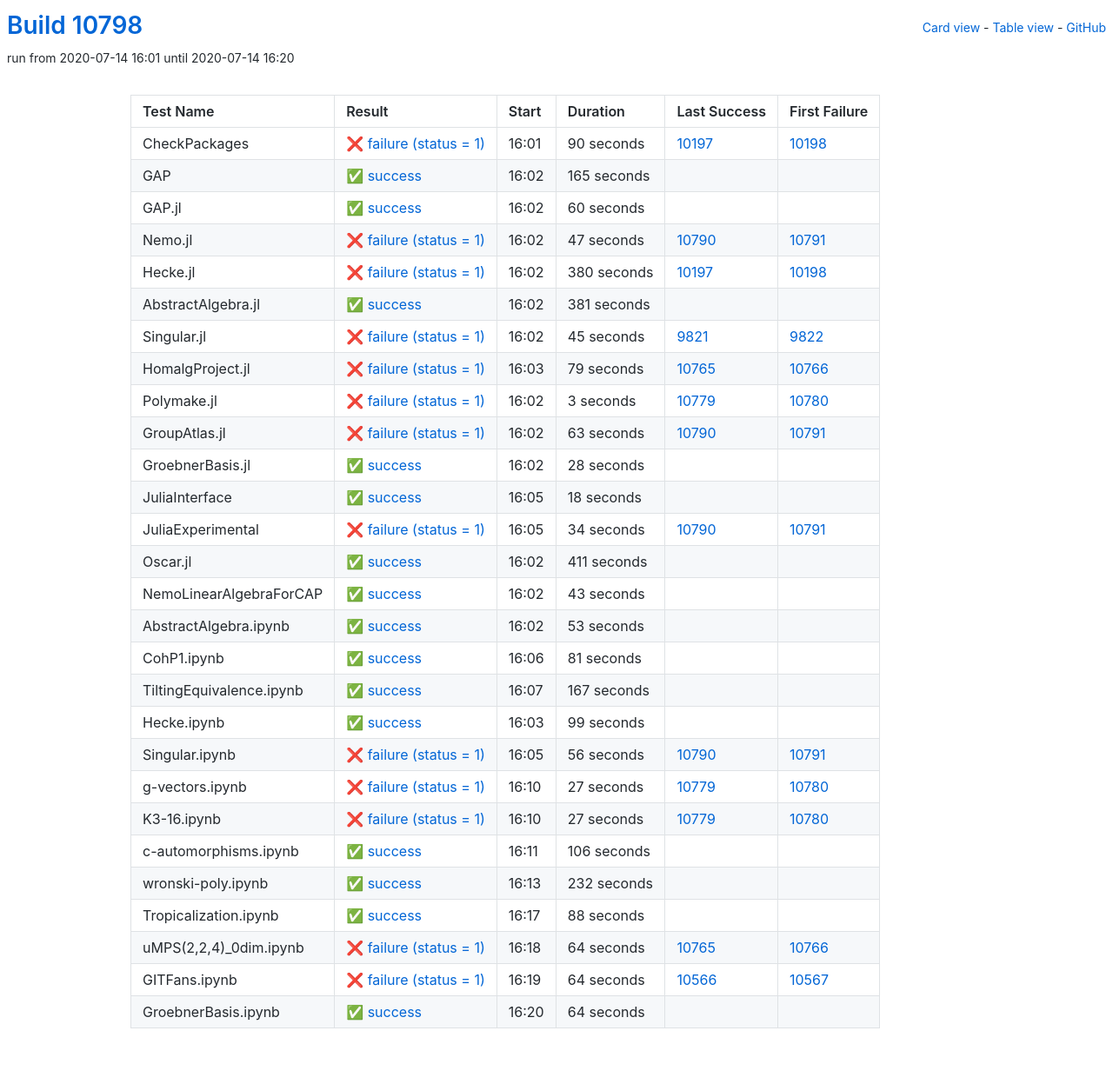
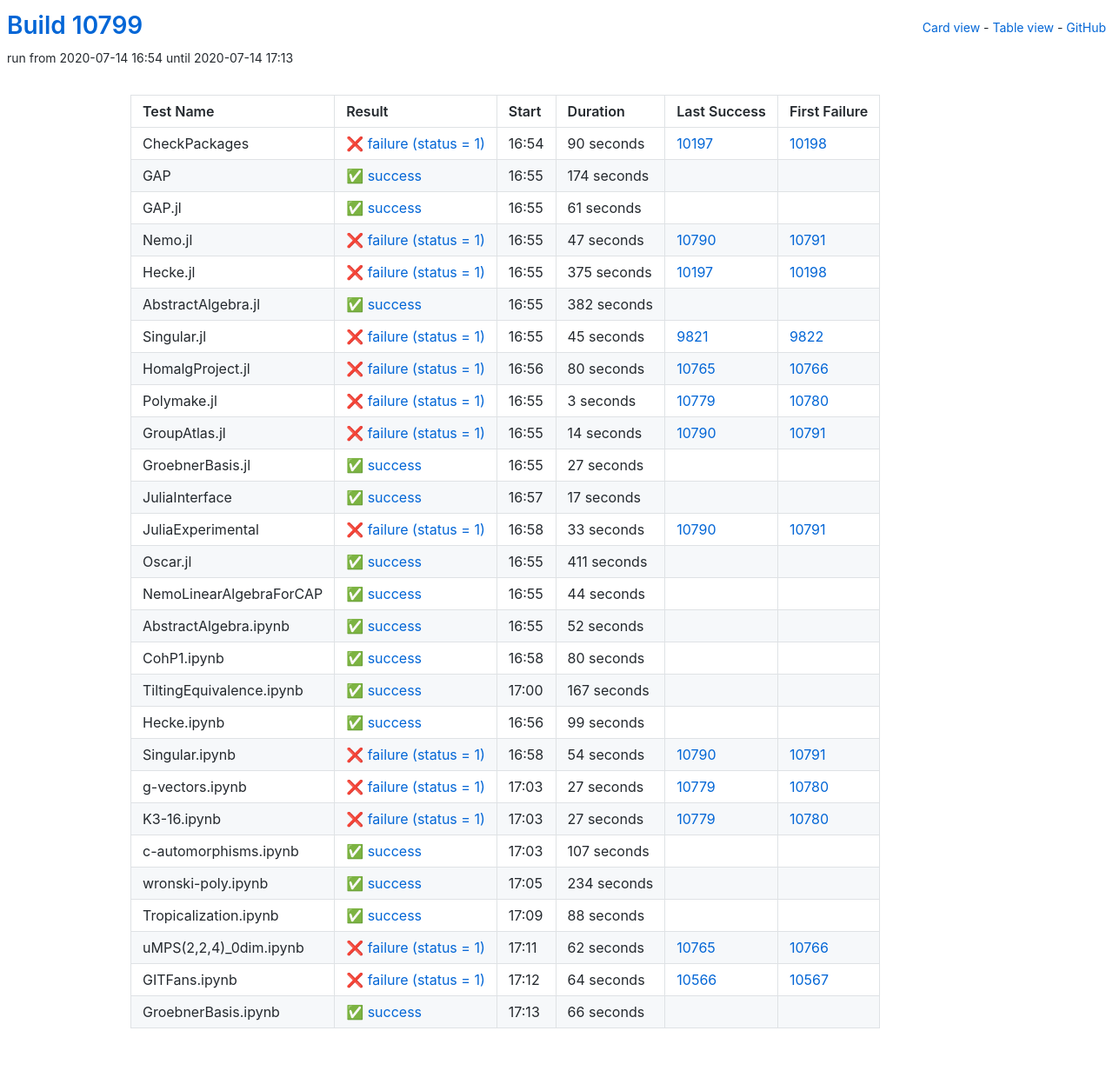
Before and after one commit to oscar-system/oscar-ci-status, a Jekyll site: the page built from table.html, in a window 1280 px wide. Shown: the whole page at 87% size. Built offline with Jekyll 4.4.1, drawn with Linux system fonts in a browser that asks for light colours.

Commit message:
Build #10799

```diff
--- a/_data/ci.yml
+++ b/_data/ci.yml
@@ -1,6 +1,6 @@
 ---
-build: 10798
-build_url: https://oscarci.mathematik.uni-kl.de/job/oscar/10798/
+build: 10799
+build_url: https://oscarci.mathematik.uni-kl.de/job/oscar/10799/
 job: oscar
 organization: oscar-system
 repo: oscar-ci-status
@@ -8,8 +8,8 @@
 tests:
 - name: CheckPackages
   id: checkpackages
-  log: https://oscarci.mathematik.uni-kl.de/job/oscar/10798/artifact/logs/build-10798/CheckPackages.log
-  start: 2020-07-14 16:01
+  log: https://oscarci.mathematik.uni-kl.de/job/oscar/10799/artifact/logs/build-10799/CheckPackages.log
+  start: 2020-07-14 16:54
   success: false
   exitcode: 1
   status: failure
@@ -20,32 +20,32 @@
   first_failure_url: https://oscarci.mathematik.uni-kl.de/job/oscar/10198/
 - name: GAP
   id: gap
-  log: https://oscarci.mathematik.uni-kl.de/job/oscar/10798/artifact/logs/build-10798/GAP.log
-  start: 2020-07-14 16:02
+  log: https://oscarci.mathematik.uni-kl.de/job/oscar/10799/artifact/logs/build-10799/GAP.log
+  start: 2020-07-14 16:55
   success: true
   exitcode: 0
   status: success
-  duration: 165
+  duration: 174
   last_success: false
   last_success_url:
   first_failure: false
   first_failure_url:
 - name: GAP.jl
   id: gap-jl
-  log: https://oscarci.mathematik.uni-kl.de/job/oscar/10798/artifact/logs/build-10798/GAP.jl.log
-  start: 2020-07-14 16:02
+  log: https://oscarci.mathematik.uni-kl.de/job/oscar/10799/artifact/logs/build-10799/GAP.jl.log
+  start: 2020-07-14 16:55
   success: true
   exitcode: 0
   status: success
-  duration: 60
+  duration: 61
   last_success: false
   last_success_url:
   first_failure: false
   first_failure_url:
 - name: Nemo.jl
   id: nemo-jl
-  log: https://oscarci.mathematik.uni-kl.de/job/oscar/10798/artifact/logs/build-10798/Nemo.jl.log
-  start: 2020-07-14 16:02
+  log: https://oscarci.mathematik.uni-kl.de/job/oscar/10799/artifact/logs/build-10799/Nemo.jl.log
+  start: 2020-07-14 16:55
   success: false
   exitcode: 1
   status: failure
@@ -56,32 +56,32 @@
   first_failure_url: https://oscarci.mathematik.uni-kl.de/job/oscar/10791/
 - name: Hecke.jl
   id: hecke-jl
-  log: https://oscarci.mathematik.uni-kl.de/job/oscar/10798/artifact/logs/build-10798/Hecke.jl.log
-  start: 2020-07-14 16:02
+  log: https://oscarci.mathematik.uni-kl.de/job/oscar/10799/artifact/logs/build-10799/Hecke.jl.log
+  start: 2020-07-14 16:55
   success: false
   exitcode: 1
   status: failure
-  duration: 380
+  duration: 375
   last_success: 10197
   last_success_url: https://oscarci.mathematik.uni-kl.de/job/oscar/10197/
   first_failure: 10198
   first_failure_url: https://oscarci.mathematik.uni-kl.de/job/oscar/10198/
 - name: AbstractAlgebra.jl
   id: abstractalgebra-jl
-  log: https://oscarci.mathematik.uni-kl.de/job/oscar/10798/artifact/logs/build-10798/AbstractAlgebra.jl.log
-  start: 2020-07-14 16:02
+  log: https://oscarci.mathematik.uni-kl.de/job/oscar/10799/artifact/logs/build-10799/AbstractAlgebra.jl.log
+  start: 2020-07-14 16:55
   success: true
   exitcode: 0
   status: success
-  duration: 381
+  duration: 382
   last_success: false
   last_success_url:
   first_failure: false
   first_failure_url:
 - name: Singular.jl
   id: singular-jl
-  log: https://oscarci.mathematik.uni-kl.de/job/oscar/10798/artifact/logs/build-10798/Singular.jl.log
-  start: 2020-07-14 16:02
+  log: https://oscarci.mathematik.uni-kl.de/job/oscar/10799/artifact/logs/build-10799/Singular.jl.log
+  start: 2020-07-14 16:55
   success: false
   exitcode: 1
   status: failure
@@ -92,20 +92,20 @@
   first_failure_url: https://oscarci.mathematik.uni-kl.de/job/oscar/9822/
 - name: HomalgProject.jl
   id: homalgproject-jl
-  log: https://oscarci.mathematik.uni-kl.de/job/oscar/10798/artifact/logs/build-10798/HomalgProject.jl.log
-  start: 2020-07-14 16:03
+  log: https://oscarci.mathematik.uni-kl.de/job/oscar/10799/artifact/logs/build-10799/HomalgProject.jl.log
+  start: 2020-07-14 16:56
   success: false
   exitcode: 1
   status: failure
-  duration: 79
+  duration: 80
   last_success: 10765
   last_success_url: https://oscarci.mathematik.uni-kl.de/job/oscar/10765/
   first_failure: 10766
   first_failure_url: https://oscarci.mathematik.uni-kl.de/job/oscar/10766/
 - name: Polymake.jl
   id: polymake-jl
-  log: https://oscarci.mathematik.uni-kl.de/job/oscar/10798/artifact/logs/build-10798/Polymake.jl.log
-  start: 2020-07-14 16:02
+  log: https://oscarci.mathematik.uni-kl.de/job/oscar/10799/artifact/logs/build-10799/Polymake.jl.log
+  start: 2020-07-14 16:55
   success: false
   exitcode: 1
   status: failure
@@ -116,56 +116,56 @@
   first_failure_url: https://oscarci.mathematik.uni-kl.de/job/oscar/10780/
 - name: GroupAtlas.jl
   id: groupatlas-jl
-  log: https://oscarci.mathematik.uni-kl.de/job/oscar/10798/artifact/logs/build-10798/GroupAtlas.jl.log
-  start: 2020-07-14 16:02
+  log: https://oscarci.mathematik.uni-kl.de/job/oscar/10799/artifact/logs/build-10799/GroupAtlas.jl.log
+  start: 2020-07-14 16:55
   success: false
   exitcode: 1
   status: failure
-  duration: 63
+  duration: 14
   last_success: 10790
   last_success_url: https://oscarci.mathematik.uni-kl.de/job/oscar/10790/
   first_failure: 10791
   first_failure_url: https://oscarci.mathematik.uni-kl.de/job/oscar/10791/
 - name: GroebnerBasis.jl
   id: groebnerbasis-jl
-  log: https://oscarci.mathematik.uni-kl.de/job/oscar/10798/artifact/logs/build-10798/GroebnerBasis.jl.log
-  start: 2020-07-14 16:02
+  log: https://oscarci.mathematik.uni-kl.de/job/oscar/10799/artifact/logs/build-10799/GroebnerBasis.jl.log
+  start: 2020-07-14 16:55
   success: true
   exitcode: 0
   status: success
-  duration: 28
+  duration: 27
   last_success: false
   last_success_url:
   first_failure: false
   first_failure_url:
 - name: JuliaInterface
   id: juliainterface
-  log: https://oscarci.mathematik.uni-kl.de/job/oscar/10798/artifact/logs/build-10798/JuliaInterface.log
-  start: 2020-07-14 16:05
+  log: https://oscarci.mathematik.uni-kl.de/job/oscar/10799/artifact/logs/build-10799/JuliaInterface.log
+  start: 2020-07-14 16:57
   success: true
   exitcode: 0
   status: success
-  duration: 18
+  duration: 17
   last_success: false
   last_success_url:
   first_failure: false
   first_failure_url:
 - name: JuliaExperimental
   id: juliaexperimental
-  log: https://oscarci.mathematik.uni-kl.de/job/oscar/10798/artifact/logs/build-10798/JuliaExperimental.log
-  start: 2020-07-14 16:05
+  log: https://oscarci.mathematik.uni-kl.de/job/oscar/10799/artifact/logs/build-10799/JuliaExperimental.log
+  start: 2020-07-14 16:58
   success: false
   exitcode: 1
   status: failure
-  duration: 34
+  duration: 33
   last_success: 10790
   last_success_url: https://oscarci.mathematik.uni-kl.de/job/oscar/10790/
   first_failure: 10791
   first_failure_url: https://oscarci.mathematik.uni-kl.de/job/oscar/10791/
 - name: Oscar.jl
   id: oscar-jl
-  log: https://oscarci.mathematik.uni-kl.de/job/oscar/10798/artifact/logs/build-10798/Oscar.jl.log
-  start: 2020-07-14 16:02
+  log: https://oscarci.mathematik.uni-kl.de/job/oscar/10799/artifact/logs/build-10799/Oscar.jl.log
+  start: 2020-07-14 16:55
   success: true
   exitcode: 0
   status: success
@@ -176,44 +176,44 @@
   first_failure_url:
 - name: NemoLinearAlgebraForCAP
   id: nemolinearalgebraforcap
-  log: https://oscarci.mathematik.uni-kl.de/job/oscar/10798/artifact/logs/build-10798/NemoLinearAlgebraForCAP.log
-  start: 2020-07-14 16:02
+  log: https://oscarci.mathematik.uni-kl.de/job/oscar/10799/artifact/logs/build-10799/NemoLinearAlgebraForCAP.log
+  start: 2020-07-14 16:55
   success: true
   exitcode: 0
   status: success
-  duration: 43
+  duration: 44
   last_success: false
   last_success_url:
   first_failure: false
   first_failure_url:
 - name: AbstractAlgebra.ipynb
   id: abstractalgebra-ipynb
-  log: https://oscarci.mathematik.uni-kl.de/job/oscar/10798/artifact/logs/build-10798/AbstractAlgebra.ipynb.log
-  start: 2020-07-14 16:02
+  log: https://oscarci.mathematik.uni-kl.de/job/oscar/10799/artifact/logs/build-10799/AbstractAlgebra.ipynb.log
+  start: 2020-07-14 16:55
   success: true
   exitcode: 0
   status: success
-  duration: 53
+  duration: 52
   last_success: false
   last_success_url:
   first_failure: false
   first_failure_url:
 - name: CohP1.ipynb
   id: cohp1-ipynb
-  log: https://oscarci.mathematik.uni-kl.de/job/oscar/10798/artifact/logs/build-10798/CohP1.ipynb.log
-  start: 2020-07-14 16:06
+  log: https://oscarci.mathematik.uni-kl.de/job/oscar/10799/artifact/logs/build-10799/CohP1.ipynb.log
+  start: 2020-07-14 16:58
   success: true
   exitcode: 0
   status: success
-  duration: 81
+  duration: 80
   last_success: false
   last_success_url:
   first_failure: false
   first_failure_url:
 - name: TiltingEquivalence.ipynb
   id: tiltingequivalence-ipynb
-  log: https://oscarci.mathematik.uni-kl.de/job/oscar/10798/artifact/logs/build-10798/TiltingEquivalence.ipynb.log
-  start: 2020-07-14 16:07
+  log: https://oscarci.mathematik.uni-kl.de/job/oscar/10799/artifact/logs/build-10799/TiltingEquivalence.ipynb.log
+  start: 2020-07-14 17:00
   success: true
   exitcode: 0
   status: success
@@ -224,8 +224,8 @@
   first_failure_url:
 - name: Hecke.ipynb
   id: hecke-ipynb
-  log: https://oscarci.mathematik.uni-kl.de/job/oscar/10798/artifact/logs/build-10798/Hecke.ipynb.log
-  start: 2020-07-14 16:03
+  log: https://oscarci.mathematik.uni-kl.de/job/oscar/10799/artifact/logs/build-10799/Hecke.ipynb.log
+  start: 2020-07-14 16:56
   success: true
   exitcode: 0
   status: success
@@ -236,20 +236,20 @@
   first_failure_url:
 - name: Singular.ipynb
   id: singular-ipynb
-  log: https://oscarci.mathematik.uni-kl.de/job/oscar/10798/artifact/logs/build-10798/Singular.ipynb.log
-  start: 2020-07-14 16:05
+  log: https://oscarci.mathematik.uni-kl.de/job/oscar/10799/artifact/logs/build-10799/Singular.ipynb.log
+  start: 2020-07-14 16:58
   success: false
   exitcode: 1
   status: failure
-  duration: 56
+  duration: 54
   last_success: 10790
   last_success_url: https://oscarci.mathematik.uni-kl.de/job/oscar/10790/
   first_failure: 10791
   first_failure_url: https://oscarci.mathematik.uni-kl.de/job/oscar/10791/
 - name: g-vectors.ipynb
   id: g-vectors-ipynb
-  log: https://oscarci.mathematik.uni-kl.de/job/oscar/10798/artifact/logs/build-10798/g-vectors.ipynb.log
-  start: 2020-07-14 16:10
+  log: https://oscarci.mathematik.uni-kl.de/job/oscar/10799/artifact/logs/build-10799/g-vectors.ipynb.log
+  start: 2020-07-14 17:03
   success: false
   exitcode: 1
   status: failure
@@ -260,8 +260,8 @@
   first_failure_url: https://oscarci.mathematik.uni-kl.de/job/oscar/10780/
 - name: K3-16.ipynb
   id: k3-16-ipynb
-  log: https://oscarci.mathematik.uni-kl.de/job/oscar/10798/artifact/logs/build-10798/K3-16.ipynb.log
-  start: 2020-07-14 16:10
+  log: https://oscarci.mathematik.uni-kl.de/job/oscar/10799/artifact/logs/build-10799/K3-16.ipynb.log
+  start: 2020-07-14 17:03
   success: false
   exitcode: 1
   status: failure
@@ -272,32 +272,32 @@
   first_failure_url: https://oscarci.mathematik.uni-kl.de/job/oscar/10780/
 - name: c-automorphisms.ipynb
   id: c-automorphisms-ipynb
-  log: https://oscarci.mathematik.uni-kl.de/job/oscar/10798/artifact/logs/build-10798/c-automorphisms.ipynb.log
-  start: 2020-07-14 16:11
+  log: https://oscarci.mathematik.uni-kl.de/job/oscar/10799/artifact/logs/build-10799/c-automorphisms.ipynb.log
+  start: 2020-07-14 17:03
   success: true
   exitcode: 0
   status: success
-  duration: 106
+  duration: 107
   last_success: false
   last_success_url:
   first_failure: false
   first_failure_url:
 - name: wronski-poly.ipynb
   id: wronski-poly-ipynb
-  log: https://oscarci.mathematik.uni-kl.de/job/oscar/10798/artifact/logs/build-10798/wronski-poly.ipynb.log
-  start: 2020-07-14 16:13
+  log: https://oscarci.mathematik.uni-kl.de/job/oscar/10799/artifact/logs/build-10799/wronski-poly.ipynb.log
+  start: 2020-07-14 17:05
   success: true
   exitcode: 0
   status: success
-  duration: 232
+  duration: 234
   last_success: false
   last_success_url:
   first_failure: false
   first_failure_url:
 - name: Tropicalization.ipynb
   id: tropicalization-ipynb
-  log: https://oscarci.mathematik.uni-kl.de/job/oscar/10798/artifact/logs/build-10798/Tropicalization.ipynb.log
-  start: 2020-07-14 16:17
+  log: https://oscarci.mathematik.uni-kl.de/job/oscar/10799/artifact/logs/build-10799/Tropicalization.ipynb.log
+  start: 2020-07-14 17:09
   success: true
   exitcode: 0
   status: success
@@ -308,20 +308,20 @@
   first_failure_url:
 - name: uMPS(2,2,4)_0dim.ipynb
   id: umps-2-2-4-0dim-ipynb
-  log: https://oscarci.mathematik.uni-kl.de/job/oscar/10798/artifact/logs/build-10798/uMPS-2-2-4-_0dim.ipynb.log
-  start: 2020-07-14 16:18
+  log: https://oscarci.mathematik.uni-kl.de/job/oscar/10799/artifact/logs/build-10799/uMPS-2-2-4-_0dim.ipynb.log
+  start: 2020-07-14 17:11
   success: false
   exitcode: 1
   status: failure
-  duration: 64
+  duration: 62
   last_success: 10765
   last_success_url: https://oscarci.mathematik.uni-kl.de/job/oscar/10765/
   first_failure: 10766
   first_failure_url: https://oscarci.mathematik.uni-kl.de/job/oscar/10766/
 - name: GITFans.ipynb
   id: gitfans-ipynb
-  log: https://oscarci.mathematik.uni-kl.de/job/oscar/10798/artifact/logs/build-10798/GITFans.ipynb.log
-  start: 2020-07-14 16:19
+  log: https://oscarci.mathematik.uni-kl.de/job/oscar/10799/artifact/logs/build-10799/GITFans.ipynb.log
+  start: 2020-07-14 17:12
   success: false
   exitcode: 1
   status: failure
@@ -332,12 +332,12 @@
   first_failure_url: https://oscarci.mathematik.uni-kl.de/job/oscar/10567/
 - name: GroebnerBasis.ipynb
   id: groebnerbasis-ipynb
-  log: https://oscarci.mathematik.uni-kl.de/job/oscar/10798/artifact/logs/build-10798/GroebnerBasis.ipynb.log
-  start: 2020-07-14 16:20
+  log: https://oscarci.mathematik.uni-kl.de/job/oscar/10799/artifact/logs/build-10799/GroebnerBasis.ipynb.log
+  start: 2020-07-14 17:13
   success: true
   exitcode: 0
   status: success
-  duration: 64
+  duration: 66
   last_success: false
   last_success_url:
   first_failure: false
```
Also changed, not shown: README.md.
